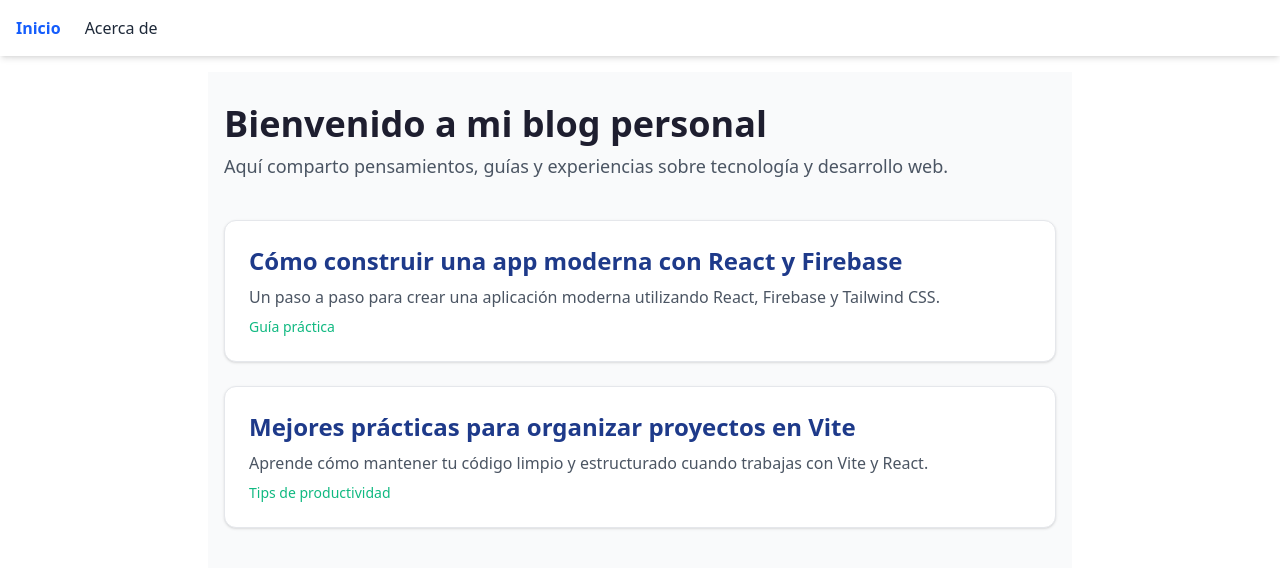
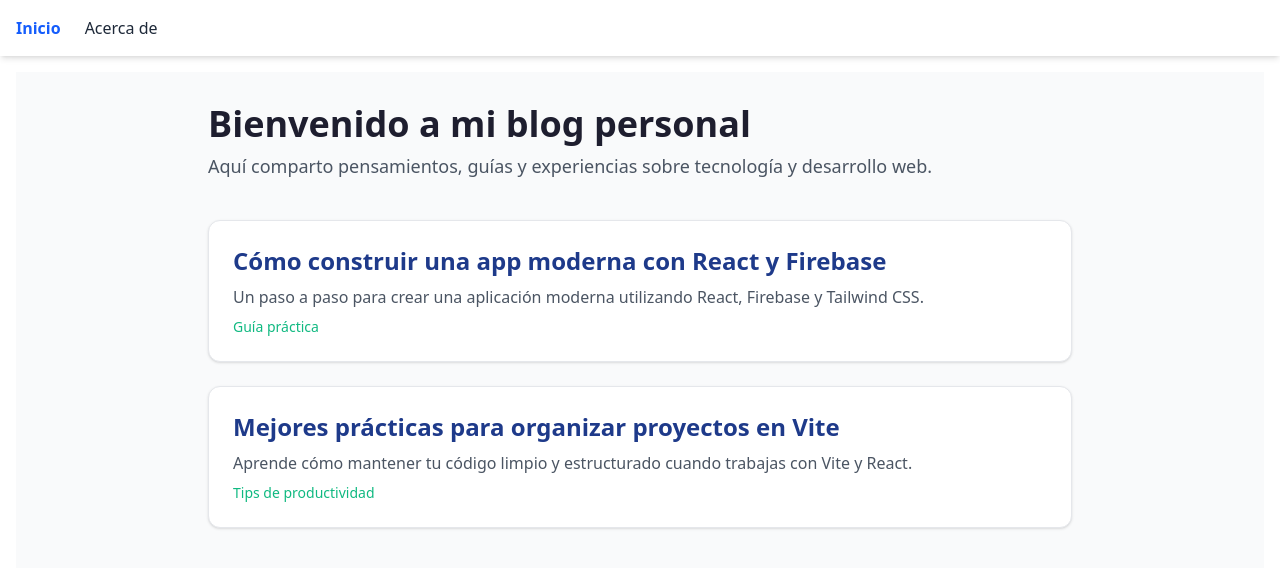
Before and after one commit to Juan17Informatico/blog-dev-notes, a React (Vite) app: page / in a window 1280 px wide. Shown: the top 568 px of the page. Built offline with nearby package versions, Linux system fonts and the light colour scheme.

Commit message:
feature: Modifica estilos tailwind para tener sincronia con el HomePage

```diff
--- a/src/router/BlogAppRouter.jsx
+++ b/src/router/BlogAppRouter.jsx
@@ -6,12 +6,12 @@ export const BlogAppRouter = () => {
     return (
         <>
             <Navbar />
-            <main className="p-4 max-w-4xl mx-auto">
+            <main className="p-4">
                 <Routes>
                     <Route path="/" element={<HomePage />} />
-                    <Route path="/posts/:slug" element={<h1>Posts</h1>} />
-                    <Route path="/about" element={<h1>About</h1>} />
-                    <Route path="*" element={<h1>404</h1>} />
+                    <Route path="/posts/:slug" element={<h1 className="max-w-4xl mx-auto">Posts</h1>} />
+                    <Route path="/about" element={<h1 className="max-w-4xl mx-auto">About</h1>} />
+                    <Route path="*" element={<h1 className="max-w-4xl mx-auto">404 - Página no encontrada</h1>} />
                 </Routes>
             </main>
         </>
```
